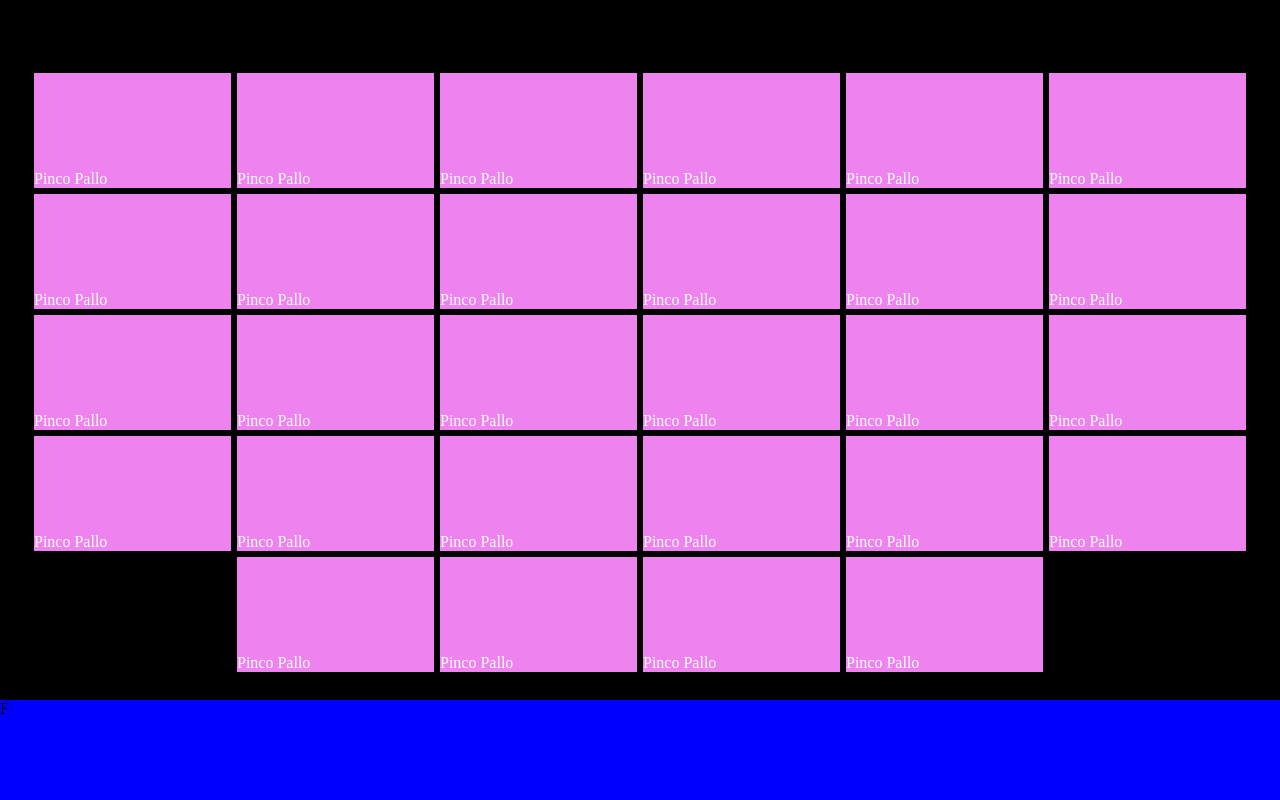
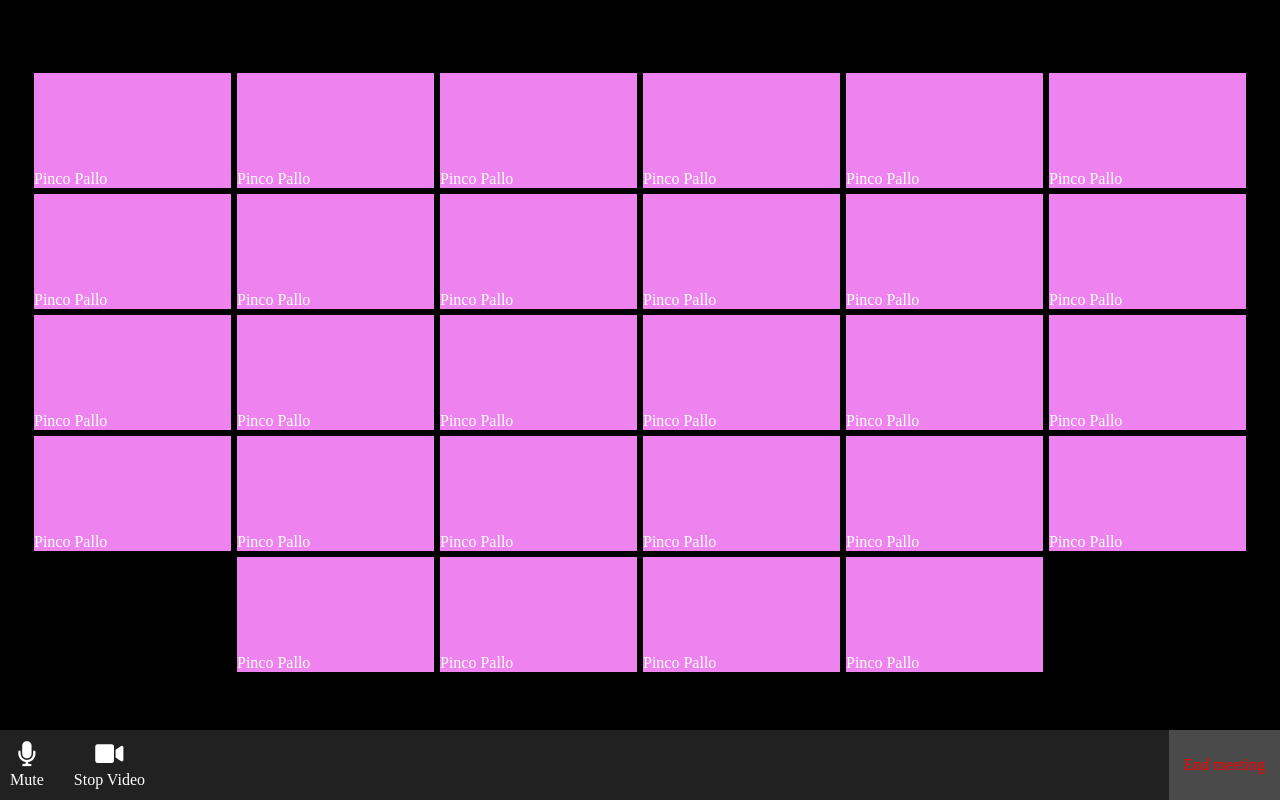
Before and after one commit to LarisaGimbu/html-css-zoom, a plain HTML site: page index.html in a window 1280 px wide. Drawn offline with Linux system fonts and the light colour scheme.

Commit message:
footer schema

```diff
--- a/css/style.css
+++ b/css/style.css
@@ -21,7 +21,7 @@ header{
 /* MAIN  */
 main{
  width: 100%;
- margin: 70px 0 110px;
+ margin: 70px 0 90px;
 }
 
 .flex-container{
@@ -45,10 +45,37 @@ main .item label{
   color: white;
 }
 
+/* FOOTER  */
 footer{
+  display: flex;
+  justify-content: space-between;
+  align-items: center;
   position: fixed;
   bottom: 0;
   width: 100%;
-  height: 100px;
-  background-color: blue;
+  height: 70px;
+  background-color: #212121;
+  color: white;
 }
+
+/* mic-cam  */
+.mic-cam{
+  display: flex;
+}
+
+.mute, .video{
+  padding: 10px 20px 10px 10px;
+  text-align: center;
+}
+
+.mic-cam i{
+  font-size: 25px;
+  padding-bottom: 5px;
+}
+
+/* utility */
+.end-meeting .btn{
+  color: red;
+  background-color: #4A4A4A;
+  padding: 26px 15px;
+}
--- a/index.html
+++ b/index.html
@@ -103,6 +103,21 @@
     </div>
 
   </main>
-  <footer>F</footer>
+  <footer>
+    <div class="mic-cam">
+      <div class="mute">
+        <i class="fas fa-microphone"></i>
+        <p>Mute</p>
+      </div>
+      <div class="video">
+        <i class="fas fa-video"></i>
+        <p>Stop Video</p>
+      </div>
+    </div>
+    <div class="utility"></div>
+    <div class="end-meeting">
+      <div class="btn">End meeting</div>
+    </div>
+  </footer>
 </body>
 </html>
```
